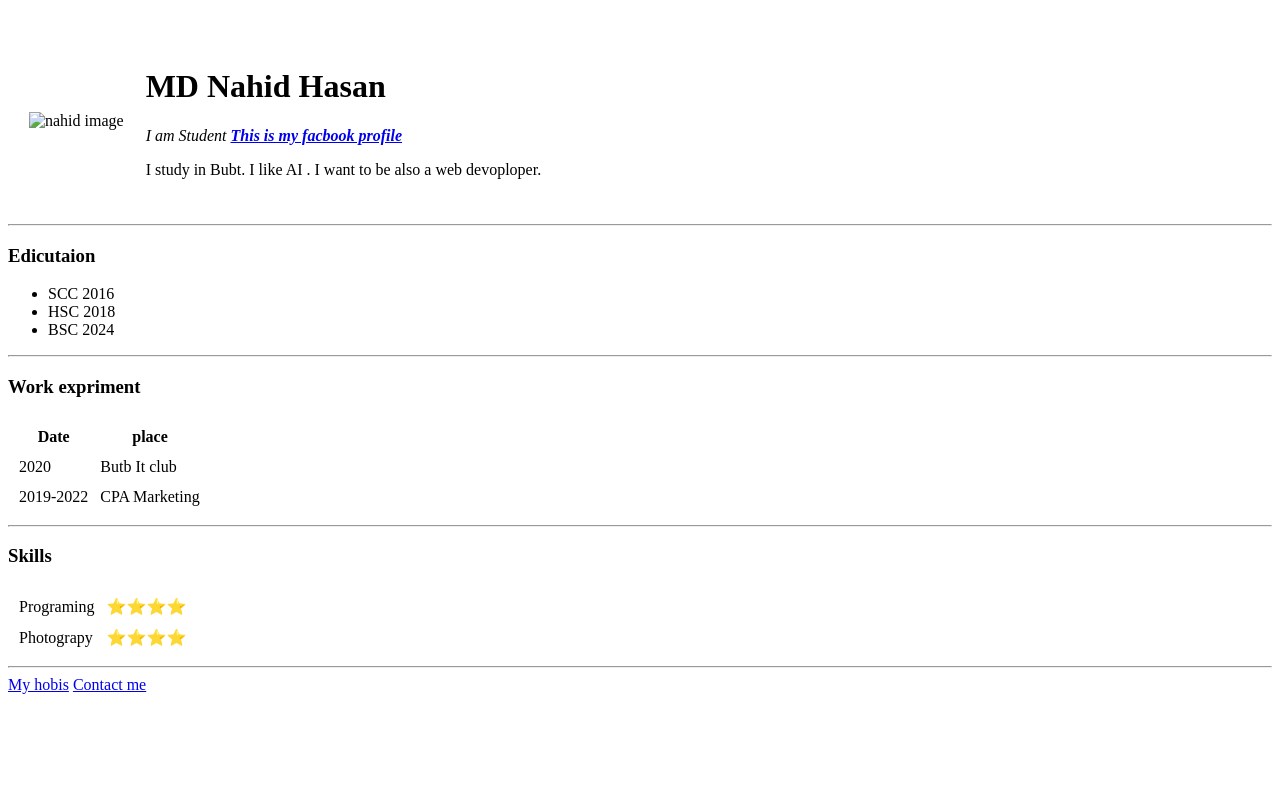
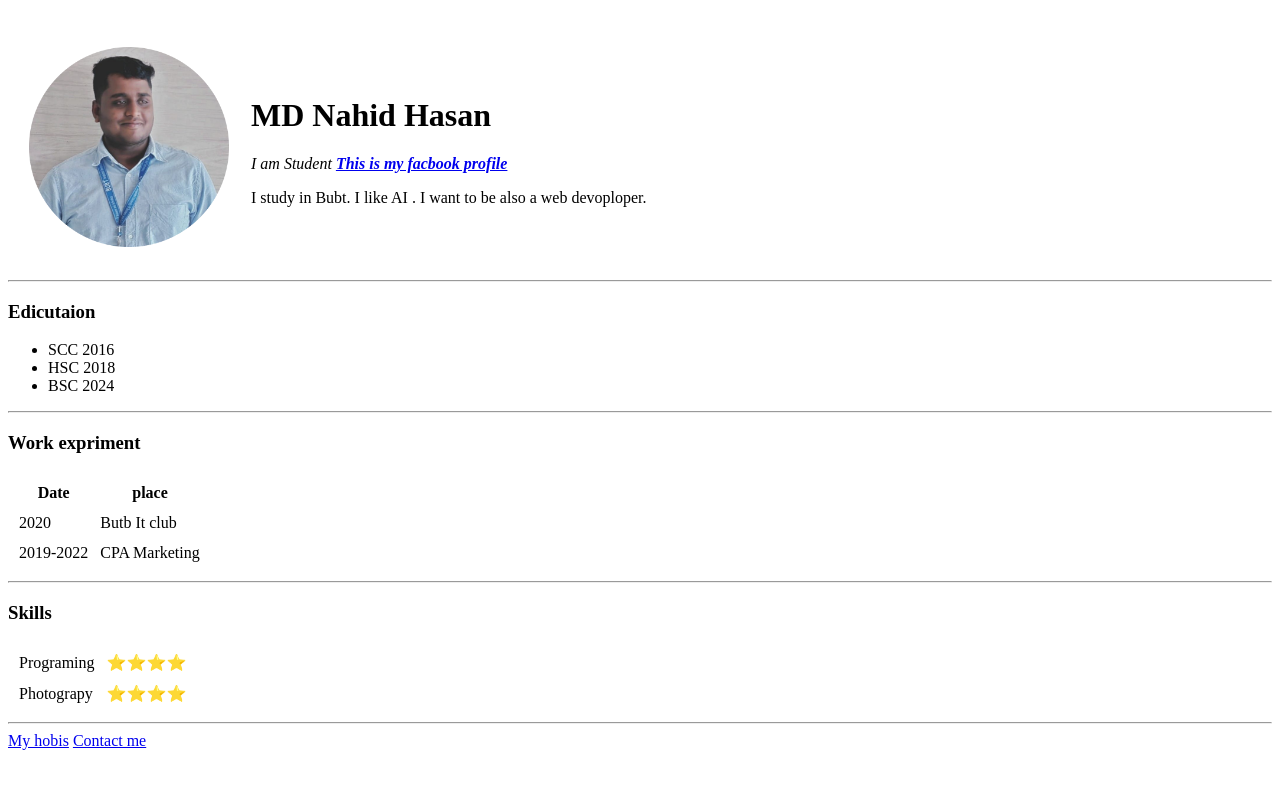
Before and after one commit to nahid2887/cv, a plain HTML site: page index.html in a window 1280 px wide. Drawn offline with Linux system fonts and the light colour scheme.

Commit message:
Add files via upload

```diff
--- a/index.html
+++ b/index.html
@@ -11,7 +11,7 @@
     <table cellspacing="20">
         <tr>
             <td>
-                <img src="image/nahid.png" alt="nahid image " height="200" width="200">
+                <img src="nahid.png" alt="nahid image " height="200" width="200">
                </td>
                <td>
 
```
